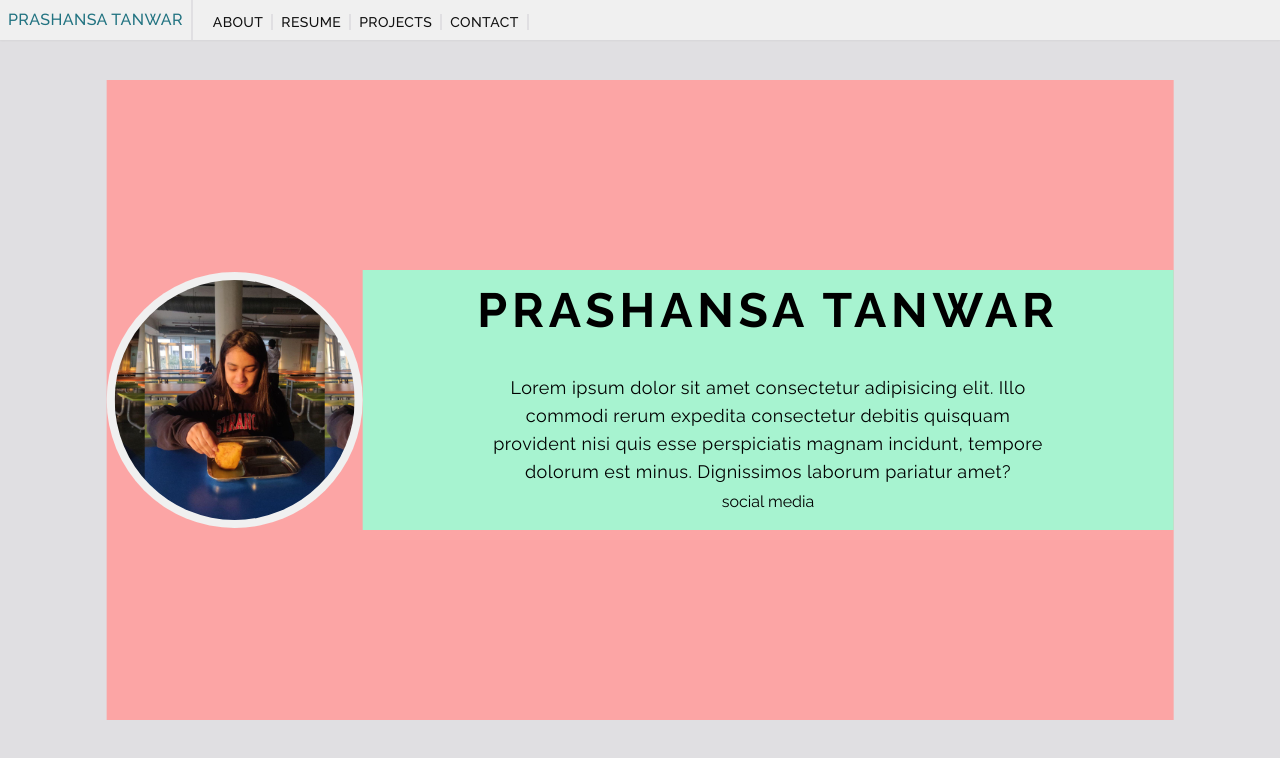
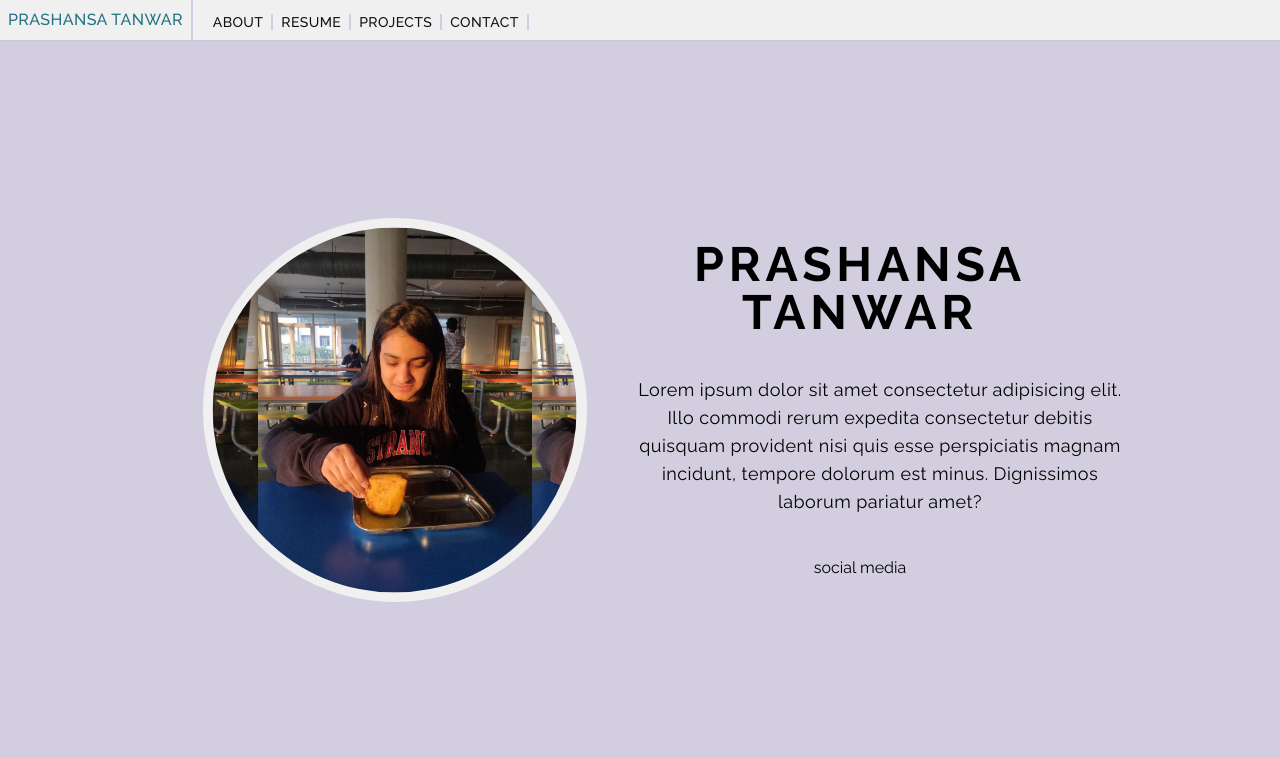
Before and after one commit to prashansatanwar/prashansatanwar.github.io, a React (Create React App) app: page / in a window 1280 px wide. Shown: the top 758 px of the page. Built offline with nearby package versions, Linux system fonts and the light colour scheme.

Commit message:
Fixed responsiveness

```diff
--- a/src/components/Home.js
+++ b/src/components/Home.js
@@ -1,29 +1,34 @@
 import React from "react";
 import { Link } from "react-router-dom";
-import NavBar from "./NavBar";
 
 function Home() {
   return (
-    <div className="justify-center items-center font-raleway h-screen w-screen bg-bgcolor">
+    <div className="flex flex-grow justify-center items-center font-raleway m-5 mb-0 h-full w-screen bg-bgcolor">
     {/* info-card */}
-      <div className="md:bg-red-300 absolute top-1/2 left-1/2 transform -translate-x-1/2 -translate-y-1/2
-                    flex flex-col lg:inline-flex lg:flex-row  justify-center items-center h-4/5 w-10/12">
+      <div className="flex flex-col md:flex-row lg:inline-flex lg:flex-row
+                    justify-center items-center
+                    p-10 h-full
+                    w-10/12">
         {/* picture */}
-        <div className="relative flex-shrink-0 rounded-full h-56 w-56 lg:h-64 lg:w-64 bg-cardcolor">
+        <div className="relative flex-shrink-0 rounded-full
+                      h-32 w-32 xsm:h-52 xsm:w-52 sm:h-72 sm:w-72 md:h-80 md:w-80 lg:h-96 lg:w-96
+                      lg:ml-14
+                      bg-cardcolor">
           <div
             className="absolute top-1/2 left-1/2 transform -translate-x-1/2 -translate-y-1/2
-                        rounded-full bg-center bg-contain bg-img h-52 w-52 lg:h-60 lg:w-60
+                        rounded-full bg-center bg-contain bg-img
+                        h-95p w-95p
                         hover:scale-110 transition ease-in-out duration-500"
           ></div>
         </div>
         {/* card */}
-        <div className='bg-blue-200 sm:bg-green-200 flex flex-col items-center justify-center text-center p-4 min-h'>
+        <div className='flex flex-col items-center justify-center text-center p-2 mt-5 lg:mt-0 mb-0'>
             {/* name */}
-            <div className='text-3xl md:text-5xl font-bold tracking-widest'>
+            <div className='text-l sm:text-3xl md:text-5xl font-bold tracking-widest'>
                 PRASHANSA TANWAR
             </div>
             {/* content */}
-            <div className='flex-grow text-sm md:text-md lg:text-lg sm:px-28 sm:pt-10 pb-1 font-normal tracking-wide'>
+            <div className='flex-grow text-xs sm:text-sm md:text-md lg:text-lg md:pl-10 sm:py-5 md:py-10 font-normal tracking-wide'>
                 Lorem ipsum dolor sit amet consectetur adipisicing elit. Illo commodi rerum expedita consectetur debitis quisquam provident nisi quis esse perspiciatis magnam incidunt, tempore dolorum est minus. Dignissimos laborum pariatur amet?
             </div>
             {/* Social Media */}
--- a/src/components/NavBar.js
+++ b/src/components/NavBar.js
@@ -3,8 +3,8 @@ import { Link } from "react-router-dom";
 
 const NavBar = () => {
   return (
-    <nav className="font-raleway font-medium tracking-wide absolute flex bg-cardcolor text-textcolor shadow-sm w-screen h-10">
-      <Link to="/" className="h-full border-bgcolor border-r-2 p-2 hover:text-hovercolor">
+    <nav className="fixed top-0 z-50 font-raleway font-medium tracking-wide flex bg-cardcolor text-textcolor shadow-sm w-screen h-10">
+      <Link to="/" className="text-sm sm:text-base items-center justify-center h-full border-bgcolor border-r-2 p-2 pt-2 hover:text-hovercolor">
         PRASHANSA TANWAR
       </Link>
 
@@ -23,7 +23,7 @@ const NavBar = () => {
         </Link>
       </div>
 
-      <div className="sm:block md:hidden m-auto inline-flex items-center mr-1 cursor-pointer">
+      <div className="sm:block md:hidden m-auto inline-flex items-center mr-1 cursor-pointer hover:text-hovercolor">
         <svg
           className="w-6 h-6"
           fill="none"
--- a/src/index.css
+++ b/src/index.css
@@ -17,3 +17,12 @@ code {
   font-family: source-code-pro, Menlo, Monaco, Consolas, 'Courier New',
     monospace;
 }
+
+#root{
+  display: flex;
+  flex-direction: column;
+  min-height: 100vh;
+  justify-content: center;
+  align-items: center;
+  background-color: aqua;
+}
--- a/tailwind.config.js
+++ b/tailwind.config.js
@@ -1,11 +1,12 @@
 const colors = require("tailwindcss/colors");
+const defaultTheme = require("tailwindcss/defaultTheme");
 module.exports = {
   purge: ["./src/**/*.{js,jsx,ts,tsx}", "./public/index.html"],
   darkMode: false, // or 'media' or 'class'
   theme: {
     extend: {
       colors: {
-        bgcolor: "#E0DFE2",
+        bgcolor: "#D3CEDF",
         cardcolor: "#F0F0F0",
         hovercolor: "#227381",
         textcolor: "#111",
@@ -16,6 +17,18 @@ module.exports = {
       backgroundImage: (theme) => ({
         img: "url('data/photo_2020-10-03_15-03-40.jpg')",
       }),
+      height: {
+        "90p": "90%",
+        "95p": "95%",
+      },
+      width: {
+        "90p": "90%",
+        "95p": "95%",
+      },
+    },
+    screens: {
+      xsm: "320px",
+      ...defaultTheme.screens,
     },
   },
   variants: {
```
